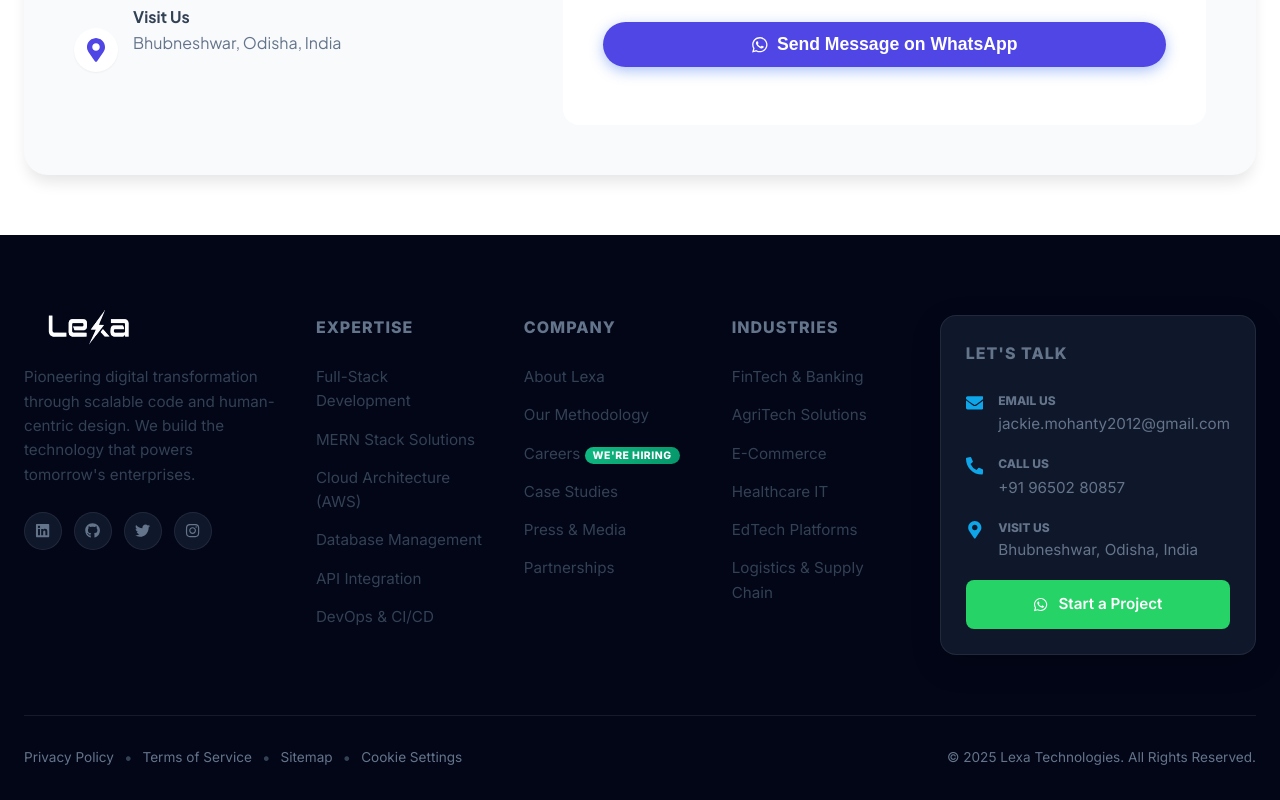
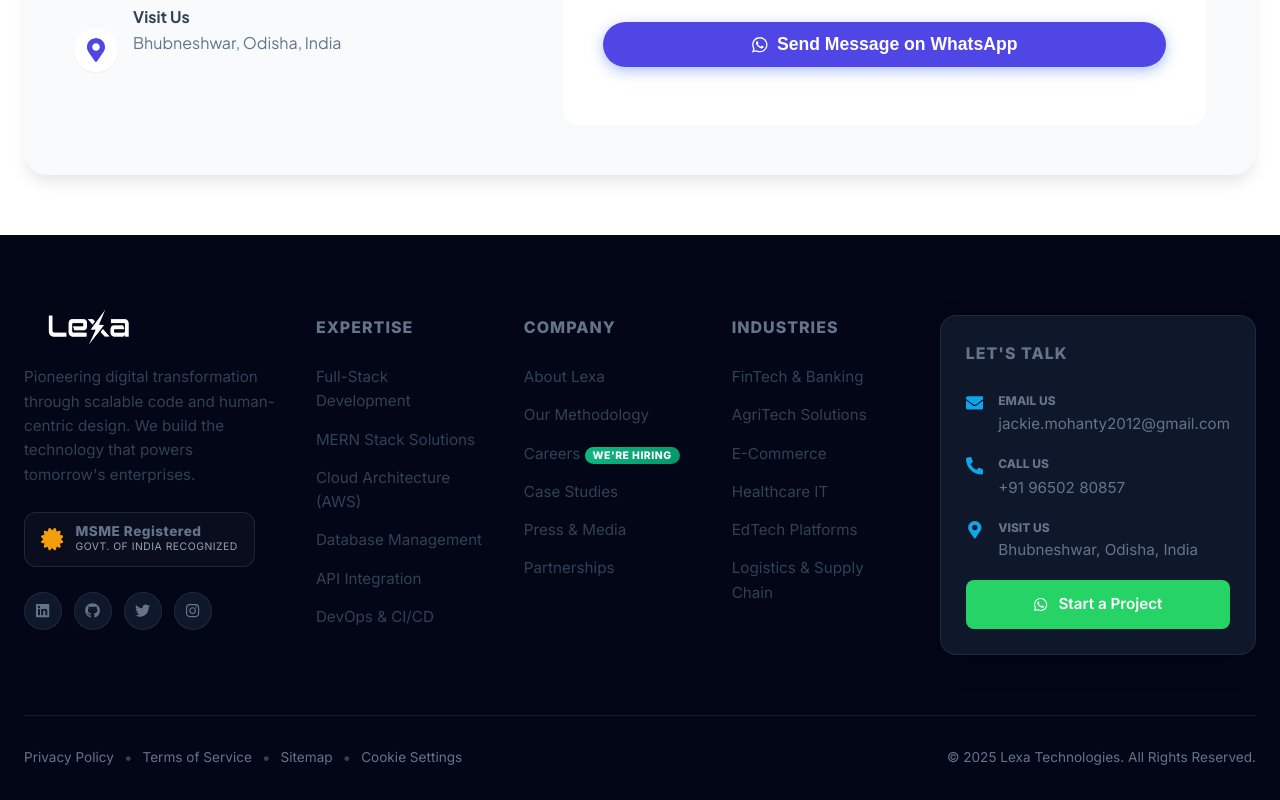
Before and after one commit to babludangi6266/CronoVerse, a React (Vite) app: page /contact in a window 1280 px wide. Shown: the part 659-1459 px from the top of the page. Built offline with nearby package versions, Linux system fonts and the light colour scheme.

Commit message:
msme certificate

```diff
--- a/src/components/common/Footer.jsx
+++ b/src/components/common/Footer.jsx
@@ -3,7 +3,7 @@ import React from 'react';
 import { COMPANY_INFO } from '../../utils/constants';
 import {
   FaLinkedin, FaGithub, FaInstagram, FaWhatsapp, FaTwitter,
-  FaMapMarkerAlt, FaEnvelope, FaPhoneAlt, FaGlobeAsia, FaHeart
+  FaMapMarkerAlt, FaEnvelope, FaPhoneAlt, FaGlobeAsia, FaHeart , FaCertificate
 } from 'react-icons/fa';
 import logo from '../../../public/images/logo.png'; // Import the logo
 import '../../styles/footer.css';
@@ -26,6 +26,19 @@ const Footer = () => {
               Pioneering digital transformation through scalable code and human-centric design.
               We build the technology that powers tomorrow's enterprises.
             </p>
+
+            <div className="msme-badge-container">
+              <div className="msme-badge">
+                <div className="msme-icon-box">
+                  <FaCertificate />
+                </div>
+                <div className="msme-content">
+                  <span className="msme-title">MSME Registered</span>
+                  <span className="msme-sub">Govt. of India Recognized</span>
+                </div>
+              </div>
+            </div>
+
             <div className="social-icons">
               <a href="#" className="sc-icon" aria-label="LinkedIn"><FaLinkedin /></a>
               <a href="#" className="sc-icon" aria-label="GitHub"><FaGithub /></a>
--- a/src/styles/footer.css
+++ b/src/styles/footer.css
@@ -61,6 +61,58 @@
   line-height: 1.6;
   margin-bottom: 25px;
   max-width: 300px;
+}
+/* --- MSME Trust Badge Styles --- */
+
+.msme-badge-container {
+  margin-bottom: 25px;
+  display: inline-block;
+}
+
+.msme-badge {
+  display: flex;
+  align-items: center;
+  gap: 12px;
+  background: rgba(255, 255, 255, 0.03); /* Subtle glass effect */
+  border: 1px solid rgba(255, 255, 255, 0.1);
+  padding: 10px 16px;
+  border-radius: 12px;
+  transition: all 0.3s ease;
+  /* Optional: Add a subtle gold glow */
+  box-shadow: 0 4px 6px rgba(0, 0, 0, 0.1);
+}
+
+.msme-badge:hover {
+  background: rgba(255, 255, 255, 0.08);
+  border-color: #f59e0b; /* Amber/Gold border on hover */
+  transform: translateY(-2px);
+}
+
+.msme-icon-box {
+  color: #f59e0b; /* Amber 500 - Looks like gold/certification */
+  font-size: 1.4rem;
+  display: flex;
+  align-items: center;
+}
+
+.msme-content {
+  display: flex;
+  flex-direction: column;
+}
+
+.msme-title {
+  color: var(--text-light);
+  font-weight: 700;
+  font-size: 0.85rem;
+  letter-spacing: 0.5px;
+  line-height: 1.2;
+}
+
+.msme-sub {
+  color: #94a3b8; /* Slate 400 */
+  font-size: 0.65rem;
+  text-transform: uppercase;
+  letter-spacing: 0.5px;
 }
 
 /* Social Icons */
```
Also changed, not shown: public/images/logo.png.
